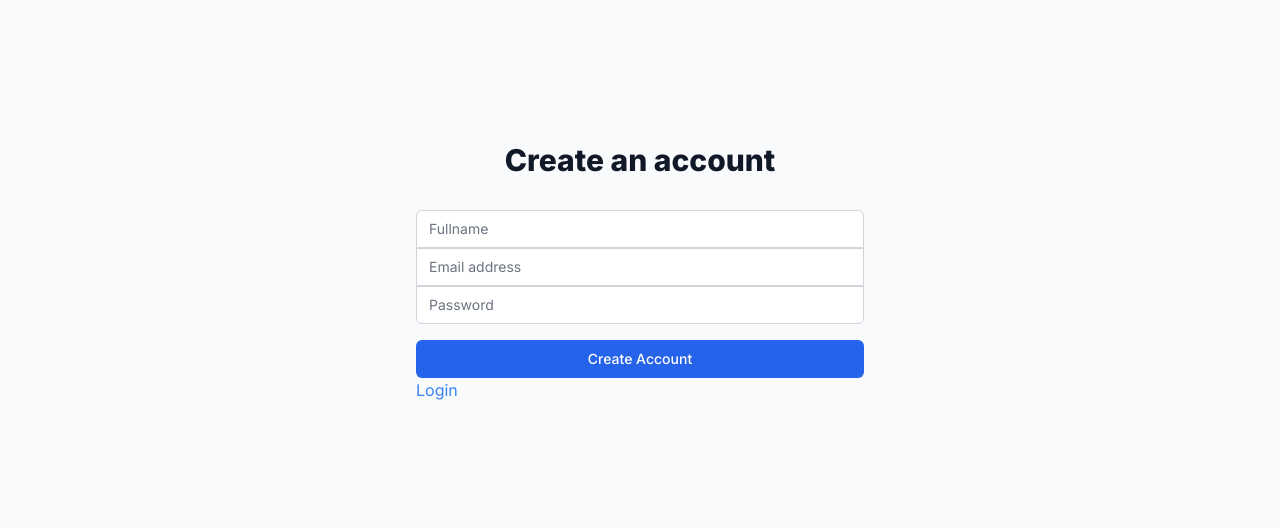
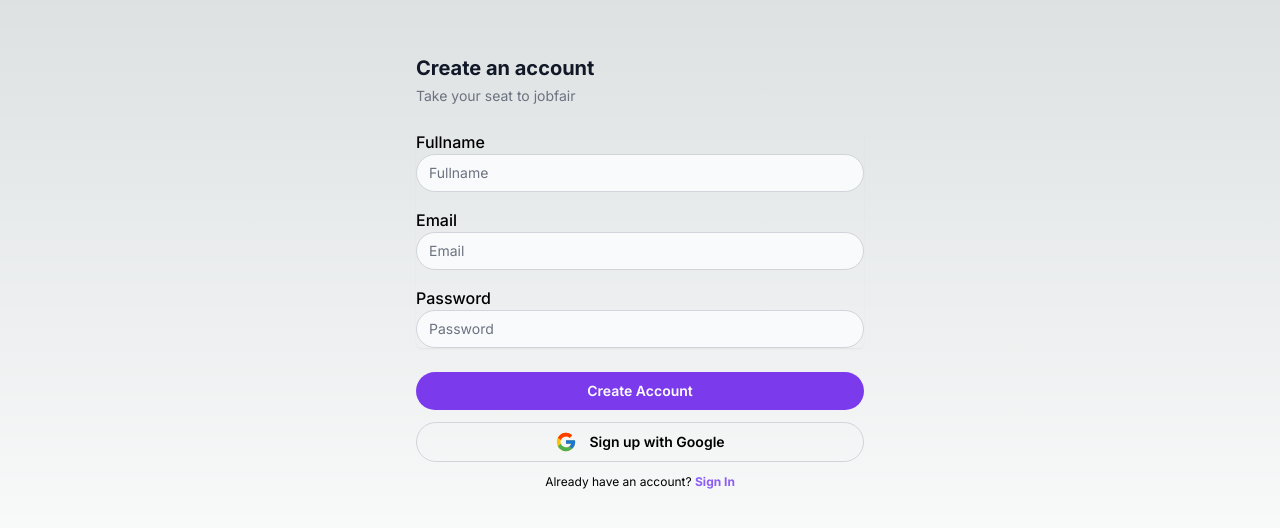
Before and after one commit to maulana1k/unsoed-fair, a Next.js app: page /register in a window 1280 px wide. Shown: the part 140-668 px from the top of the page. Built offline with nearby package versions, Linux system fonts and the light colour scheme.

Commit message:
feat: register page

```diff
--- a/pages/register.tsx
+++ b/pages/register.tsx
@@ -1,7 +1,8 @@
 import { useState } from 'react'
 import { useRouter } from 'next/router'
-import axios, { AxiosError } from 'axios'
+import axios from 'axios'
 import Link from 'next/link'
+import { FcGoogle } from 'react-icons/fc'
 
 export default function Register() {
   const [fullname, setFullname] = useState('')
@@ -15,6 +16,7 @@ export default function Register() {
     e.preventDefault()
     try {
       const result = await axios.post('/api/auth/register', { fullname, email, password })
+      localStorage.setItem('unsoedfair-user', JSON.stringify(result.data.user))
       router.push('/')
     } catch (error) {
       if (axios.isAxiosError(error)) {
@@ -24,14 +26,17 @@ export default function Register() {
   }
 
   return (
-    <div className="min-h-screen flex items-center justify-center bg-gray-50 py-12 px-4 sm:px-6 lg:px-8">
-      <div className="max-w-md w-full space-y-8">
+    <div className="min-h-screen flex items-center justify-center  py-12 px-4 sm:px-6 lg:px-8">
+      <div className="max-w-md w-full space-y-4">
+        <div className="space-y-1">
+          <h2 className="mt-6  text-xl font-bold text-gray-900">Create an account</h2>
+          <div className="text-sm text-gray-500">Take your seat to jobfair</div>
+        </div>
+        <form className=" space-y-6" onSubmit={handleSubmit}>
+          <input type="hidden" name="remember" defaultValue="true" />
+          <div className="rounded-md shadow-sm space-y-4">
             <div>
-          <h2 className="mt-6 text-center text-3xl font-extrabold text-gray-900">Create an account</h2>
-        </div>
-        <form className="mt-8 " onSubmit={handleSubmit}>
-          <div>
-            <label htmlFor="fullname" className="sr-only">
+              <label htmlFor="fullname" className="font-medium">
                 Fullname
               </label>
               <input
@@ -40,17 +45,15 @@ export default function Register() {
                 type="text"
                 autoComplete="fullname"
                 required
-              className="appearance-none  relative block w-full px-3 py-2 border border-gray-300 placeholder-gray-500 text-gray-900 rounded-t-md focus: focus:ring-blue-500 focus:border-blue-500 focus:z-10 sm:text-sm"
+                className="bg-gray-50 rounded-full relative block w-full px-3 py-2 border border-gray-300 placeholder-gray-500 text-gray-900  focus:outline-none focus:ring-violet-500 hover:border-violet-500 focus:z-10 sm:text-sm"
                 placeholder="Fullname"
                 value={fullname}
                 onChange={(e) => setFullname(e.target.value)}
               />
             </div>
-
-          {/* Email input */}
             <div>
-            <label htmlFor="email" className="sr-only">
-              Email address
+              <label htmlFor="email" className="font-medium">
+                Email
               </label>
               <input
                 id="email"
@@ -58,29 +61,28 @@ export default function Register() {
                 type="email"
                 autoComplete="email"
                 required
-              className="appearance-none relative block w-full px-3 py-2 border border-gray-300 placeholder-gray-500 text-gray-900 focus:outline-none focus:ring-blue-500 focus:border-blue-500 focus:z-10 sm:text-sm"
-              placeholder="Email address"
+                className="bg-gray-50 rounded-full relative block w-full px-3 py-2 border border-gray-300 placeholder-gray-500 text-gray-900  focus:outline-none focus:ring-violet-500 hover:border-violet-500 focus:z-10 sm:text-sm"
+                placeholder="Email"
                 value={email}
                 onChange={(e) => setEmail(e.target.value)}
               />
             </div>
-
-          {/* Password input */}
             <div>
-            <label htmlFor="password" className="sr-only">
+              <label htmlFor="password" className="font-medium">
                 Password
               </label>
               <input
                 id="password"
                 name="password"
                 type="password"
-              autoComplete="new-password"
+                autoComplete="current-password"
                 required
-              className="appearance-none  relative block w-full px-3 py-2 border border-gray-300 placeholder-gray-500 text-gray-900 rounded-b-md focus:outline-none focus:ring-blue-500 focus:border-blue-500 focus:z-10 sm:text-sm"
+                className="bg-gray-50 rounded-full relative block w-full px-3 py-2 border border-gray-300 placeholder-gray-500 text-gray-900  focus:outline-none focus:ring-violet-500 hover:border-violet-500 focus:z-10 sm:text-sm"
                 placeholder="Password"
                 value={password}
                 onChange={(e) => setPassword(e.target.value)}
               />
+            </div>
           </div>
 
           {error && (
@@ -102,24 +104,36 @@ export default function Register() {
                   </svg>
                 </div>
                 <div className="ml-3">
-                  <h3 className="text-sm font-medium text-red-800">Register Failed</h3>
+                  <h3 className="text-sm font-medium text-red-800">Login Error</h3>
                   <div className="mt-2 text-sm text-red-700">{error}</div>
                 </div>
               </div>
             </div>
           )}
 
-          <div>
+          <div className="space-y-3">
             <button
               type="submit"
-              className="mt-4 group relative w-full flex justify-center py-2 px-4 border border-transparent text-sm font-medium rounded-md text-white bg-blue-600 hover:bg-blue-700 focus:outline-none focus:ring-2 focus:ring-offset-2 focus:ring-blue-500"
+              className="group relative w-full flex justify-center py-2 px-4 border border-transparent text-sm font-semibold rounded-full text-white bg-violet-600 hover:bg-violet-800 focus:outline-none focus:ring-2 focus:ring-offset-2 focus:ring-violet-500"
             >
               Create Account
             </button>
+            <button
+              type="button"
+              className=" items-center border-gray-300 relative w-full flex justify-center py-2 px-4 border text-sm font-semibold rounded-full  hover:bg-gray-50 focus:outline-none focus:ring-2 focus:ring-offset-2 focus:ring-violet-500"
+            >
+              <i className="mr-3">
+                <FcGoogle size={22} />
+              </i>
+              Sign up with Google
+            </button>
+            <div className="text-center text-xs ">
+              Already have an account?{' '}
+              <Link className="text-violet-500 font-bold" href={'/login'}>
+                Sign In
+              </Link>
             </div>
-          <Link className="text-blue-500" href={'/login'}>
-            Login
-          </Link>
+          </div>
         </form>
       </div>
     </div>
```
Lines whose indentation alone changed are shown as unchanged.
